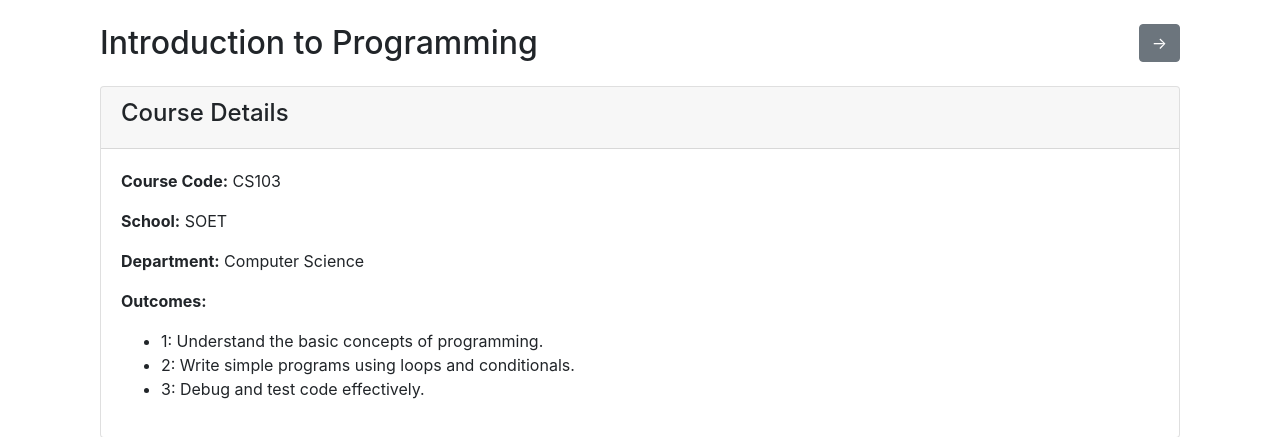
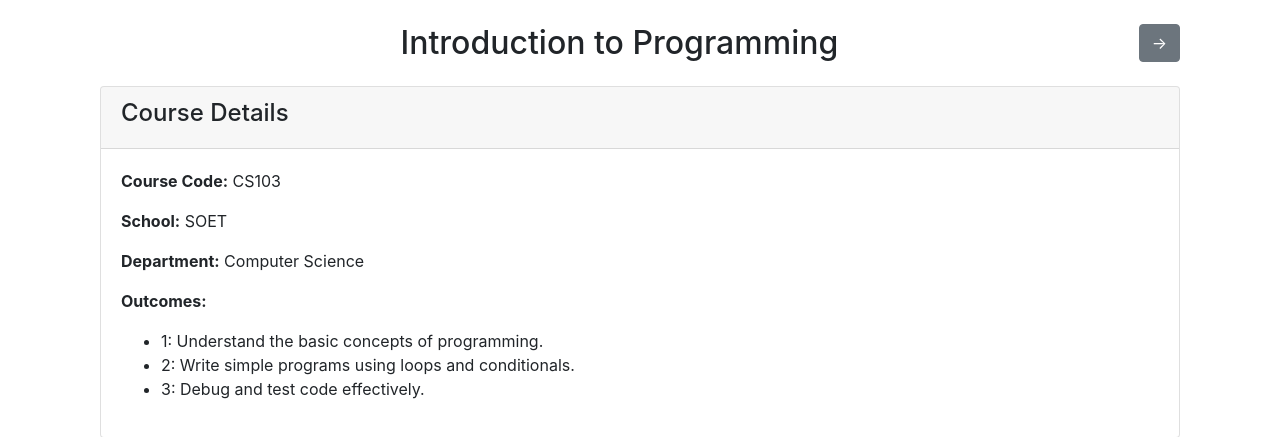
Before and after one commit to rohitgkrmu/TestHub, a Flask app: page /courses/view/1 in a window 1280 px wide. Shown: the part 56-493 px from the top of the page. Run offline with Flask 3, Linux system fonts and the light colour scheme; data comes from the database, SQL or seed files in the repository; some libraries are stand-ins or nearby versions.

Commit message:
Center align Course Name in course_view

```diff
--- a/templates/course_view.html
+++ b/templates/course_view.html
@@ -3,7 +3,9 @@
 {% block content %}
 <div class="container mt-4">
   <div class="d-flex justify-content-between align-items-center mb-4">
-    <h2 class="mb-0">{{ course.name }}</h2>
+    <div class="text-center w-100">
+      <h2 class="mb-0">{{ course.name }}</h2>
+    </div>
     <div>
       {% if prev_course %}
         <a class="btn btn-secondary" href="{{ url_for('courses.view_course', course_id=prev_course.id) }}" role="button">&#8592;</a>
```
